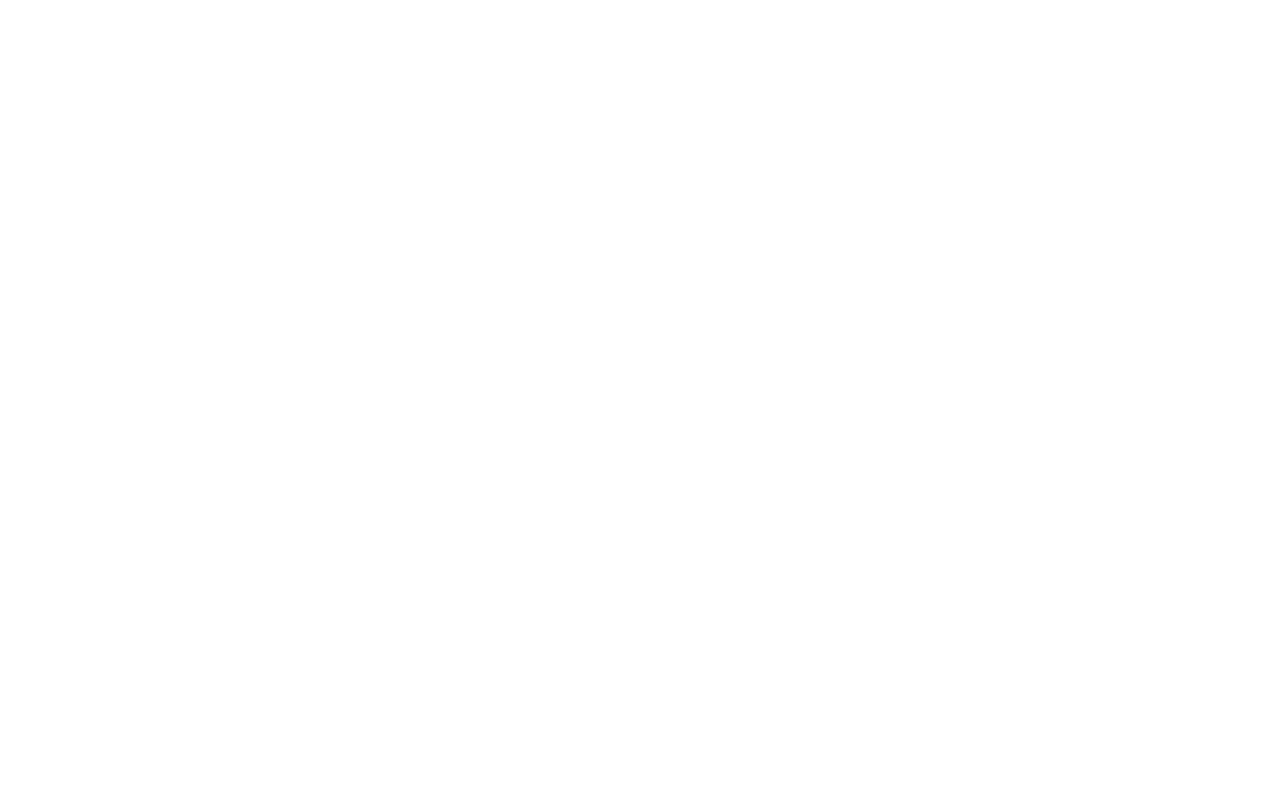
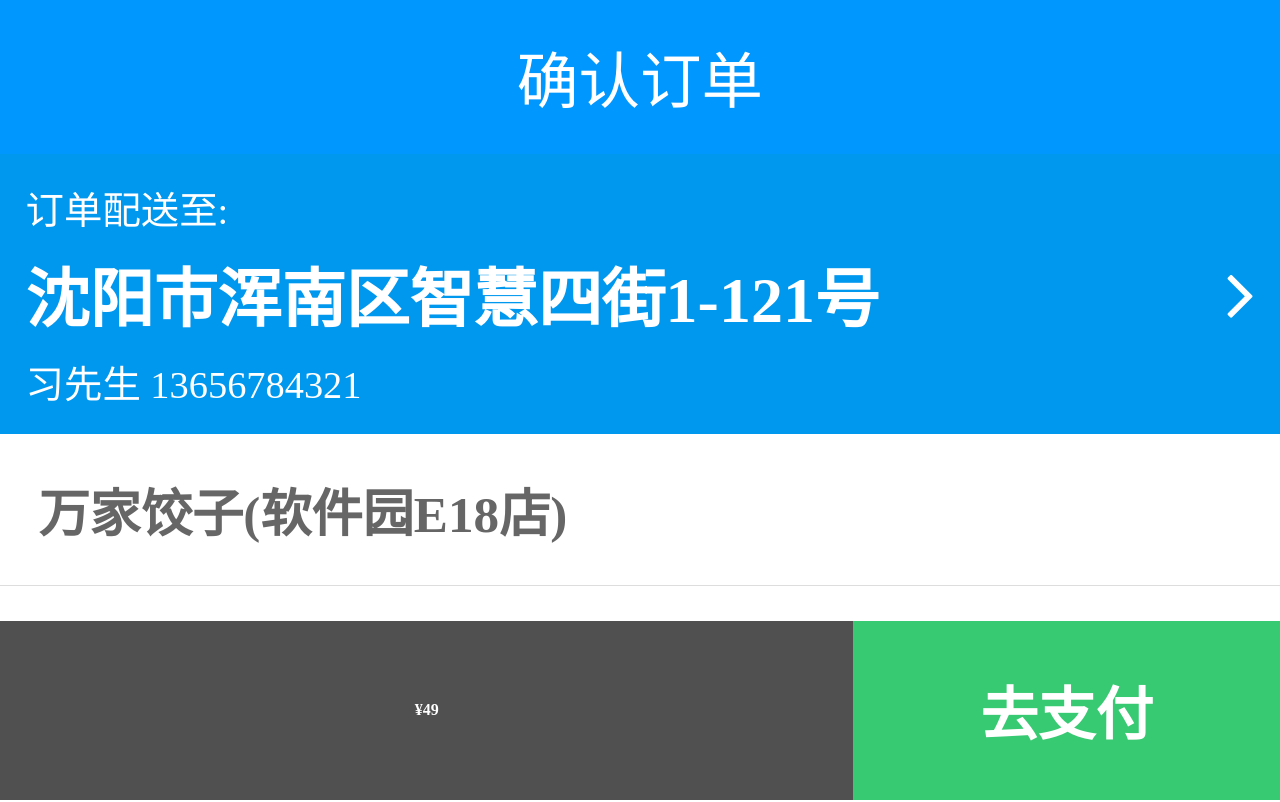
Before and after one commit to Locher7/elm, a Vue app in the folder elmclient/: page /orders in a window 1280 px wide. Before the commit this address led to /login. Shown: the top 802 px of the page. Built offline with nearby package versions, Linux system fonts and the light colour scheme.

Commit message:
订单确认页面链接

```diff
--- a/elmclient/src/main.js
+++ b/elmclient/src/main.js
@@ -43,20 +43,20 @@
 app.config.globalProperties.$getLocalStorage = getLocalStorage;
 app.config.globalProperties.$removeLocalStorage = removeLocalStorage;
 
-
-router.beforeEach(function(to, from, next) {
-	let user = getSessionStorage('user'); // 使用getSessionStorage获取用户信息
-	// 除了登录、注册、首页、商家列表、商家信息之外，都需要判断是否登录
-	if (!(to.path == '/' || to.path == '/index' || to.path == '/businessList' || to.path == '/businessInfo' || to.path ==
-			'/login' || to.path == '/register')) {
-		if (user == null) {
-			next('/login'); // 重定向到登录页面
-		} else {
-			next(); // 用户已登录，继续路由跳转
-		}
-	} else {
-		next(); // 其他页面不需要登录验证，直接跳转
-	}
-});
+//导航守卫
+// router.beforeEach(function(to, from, next) {
+// 	let user = getSessionStorage('user'); // 使用getSessionStorage获取用户信息
+// 	// 除了登录、注册、首页、商家列表、商家信息之外，都需要判断是否登录
+// 	if (!(to.path == '/' || to.path == '/index' || to.path == '/businessList' || to.path == '/businessInfo' || to.path ==
+// 			'/login' || to.path == '/register')) {
+// 		if (user == null) {
+// 			next('/login'); // 重定向到登录页面
+// 		} else {
+// 			next(); // 用户已登录，继续路由跳转
+// 		}
+// 	} else {
+// 		next(); // 其他页面不需要登录验证，直接跳转
+// 	}
+// });
 
 createApp(App).use(router).mount('#app')
--- a/elmclient/src/router/index.js
+++ b/elmclient/src/router/index.js
@@ -5,6 +5,7 @@
 import Index from '../views/Index.vue';
 import BusinessList from '../views/BusinessList.vue';
 import BusinessInfo from '../views/BusinessInfo.vue';
+import Orders from '../views/Orders.vue';
 
 const routes = [{
 		path: '/',
@@ -25,6 +26,11 @@
 		path: '/businessInfo',
 		name: 'BusinessInfo',
 		component: BusinessInfo
+	},
+	{
+		path: '/orders',
+		name: 'Orders',
+		component: Orders
 	}
 ];
 
--- a/elmclient/src/views/BusinessInfo.vue
+++ b/elmclient/src/views/BusinessInfo.vue
@@ -196,7 +196,7 @@
 				<!-- 不够起送费 -->
 				<!--<div class="cart-right-item">&#165;15起送</div>-->
 				<!-- 达到起送费 -->
-				<div class="cart-right-item" onclick="location.href='order.html'">去结算</div>
+				<div class="cart-right-item" @click="toOrder">去结算</div>
 			</div>
 		</div>
 
@@ -204,25 +204,30 @@
 </template>
 
 <script>
-	// export default{
-	// 	name:'BusinessInfo',
-	// 	data(){
-	// 		return {
-	// 			businessId:this.$query.businessId,
-	// 			business:{}
-	// 		}
-	// 	},
-	// 	created(){
-	// 	    //根据businessId查询商家信息
-	// 		this.$axios.post('BusinessController/getBuinessById',this.$qs.stringify({
-	// 			businessId:this.businessId
-	// 		})).then(response=>{
-	// 			this.business=response.data;
-	// 		}).catch(errpr=>{
-	// 			console.error(error);
-	// 		})
-	// 	},
-	// }
+	export default {
+		name: 'BusinessInfo',
+		data() {
+			// return {
+			// 	businessId:this.$query.businessId,
+			// 	business:{}
+			// }
+		},
+		// created(){
+		//     //根据businessId查询商家信息
+		// 	this.$axios.post('BusinessController/getBuinessById',this.$qs.stringify({
+		// 		businessId:this.businessId
+		// 	})).then(response=>{
+		// 		this.business=response.data;
+		// 	}).catch(errpr=>{
+		// 		console.error(error);
+		// 	})
+		// },
+		methods: {
+			toOrder() {
+				this.$router.push('/orders');
+			}
+		},
+	}
 </script>
 
 <style scoped>
--- /dev/null
+++ b/elmclient/src/views/Orders.vue
@@ -0,0 +1,219 @@
+<template>
+	<div class="wrapper">
+		<!-- header -->
+		<header>
+			<p>确认订单</p>
+		</header>
+
+		<!-- 订单信息 -->
+		<div class="order-info">
+			<h5>订单配送至:</h5>
+			<div class="order-info-address">
+				<p>沈阳市浑南区智慧四街1-121号</p>
+				<i class="fa fa-angle-right"></i>
+			</div>
+			<p>习先生 13656784321</p>
+		</div>
+
+		<h3>万家饺子(软件园E18店)</h3>
+
+		<!-- 订单明细 -->
+		<ul class="order-detailed">
+			<li>
+				<div class="order-detailed-left">
+					<img src="../assets/sp01.png">
+					<p>纯肉鲜肉(水饺) x 2</p>
+				</div>
+				<p>&#165;30</p>
+			</li>
+			<li>
+				<div class="order-detailed-left">
+					<img src="../assets/sp02.png">
+					<p>玉米鲜肉(水饺) x 1</p>
+				</div>
+				<p>&#165;16</p>
+			</li>
+		</ul>
+		<div class="order-deliveryfee">
+			<p>配送费</p>
+			<p>&#165;3</p>
+		</div>
+
+		<!-- 订单合计 -->
+		<div class="total">
+			<div class="total-left">
+				&#165;49
+			</div>
+			<div class="total-right" onclick="location.href='payment.html'">
+				去支付
+			</div>
+		</div>
+	</div>
+</template>
+
+<script>
+
+</script>
+
+<style scoped>
+	/****************** 总容器 ****************/
+	.wrapper {
+		width: 100%;
+		height: 100%;
+	}
+
+	/****************** header ****************/
+	.wrapper header {
+		width: 100%;
+		height: 12vw;
+		background-color: #0097ff;
+		color: #fff;
+		font-size: 4.8vw;
+
+		position: fixed;
+		left: 0;
+		top: 0;
+		z-index: 1000;
+
+		display: flex;
+		justify-content: center;
+		align-items: center;
+	}
+
+	/****************** 订单信息 ****************/
+	.wrapper .order-info {
+		width: 100%;
+		margin-top: 12vw;
+		background-color: #0097ef;
+		box-sizing: border-box;
+		padding: 2vw;
+		color: #fff;
+	}
+
+	.wrapper .order-info h5 {
+		font-size: 3vw;
+		font-weight: 300;
+	}
+
+	.wrapper .order-info .order-info-address {
+		width: 100%;
+		display: flex;
+		justify-content: space-between;
+		align-items: center;
+
+		font-weight: 700;
+		user-select: none;
+		cursor: pointer;
+		margin: 1vw 0;
+	}
+
+	.wrapper .order-info .order-info-address p {
+		width: 90%;
+		font-size: 5vw;
+	}
+
+	.wrapper .order-info .order-info-address i {
+		font-size: 6vw;
+	}
+
+	.wrapper .order-info p {
+		font-size: 3vw;
+	}
+
+	.wrapper h3 {
+		box-sizing: border-box;
+		padding: 3vw;
+		font-size: 4vw;
+		color: #666;
+		border-bottom: solid 1px #ddd;
+	}
+
+	/****************** 订单明细 ****************/
+	.wrapper .order-detailed {
+		width: 100%;
+	}
+
+	.wrapper .order-detailed li {
+		width: 100%;
+		height: 16vw;
+		box-sizing: border-box;
+		padding: 3vw;
+		color: #666;
+
+		display: flex;
+		justify-content: space-between;
+		align-items: center;
+	}
+
+	.wrapper .order-detailed li .order-detailed-left {
+		display: flex;
+		align-items: center;
+	}
+
+	.wrapper .order-detailed li .order-detailed-left img {
+		width: 10vw;
+		height: 10vw;
+	}
+
+	.wrapper .order-detailed li .order-detailed-left p {
+		font-size: 3.5vw;
+		margin-left: 3vw;
+	}
+
+	.wrapper .order-detailed li p {
+		font-size: 3.5vw;
+	}
+
+	.wrapper .order-deliveryfee {
+		width: 100%;
+		height: 16vw;
+		box-sizing: border-box;
+		padding: 3vw;
+		color: #666;
+
+		display: flex;
+		justify-content: space-between;
+		align-items: center;
+
+		font-size: 3.5vw;
+	}
+
+	/****************** 订单合计 ****************/
+	.wrapper .total {
+		width: 100%;
+		height: 14vw;
+
+		position: fixed;
+		left: 0;
+		bottom: 0;
+
+		display: flex;
+	}
+
+	.wrapper .total .total-left {
+		flex: 2;
+		background-color: #505051;
+		color: #fff;
+		font-size: 4, 5vw;
+		font-weight: 700;
+		user-select: none;
+
+		display: flex;
+		justify-content: center;
+		align-items: center;
+	}
+
+	.wrapper .total .total-right {
+		flex: 1;
+		background-color: #38ca73;
+		color: #fff;
+		font-size: 4.5vw;
+		font-weight: 700;
+		user-select: none;
+		cursor: pointer;
+
+		display: flex;
+		justify-content: center;
+		align-items: center;
+	}
+</style>
```
